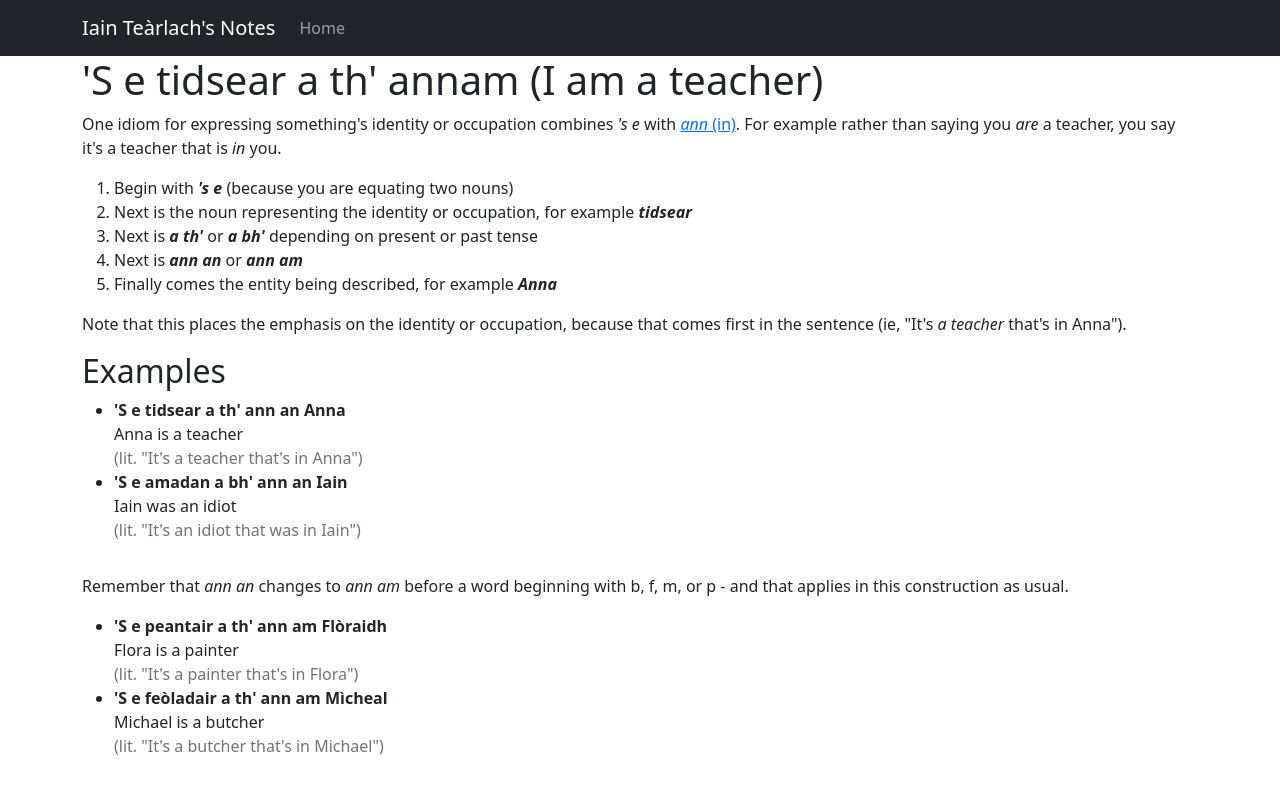
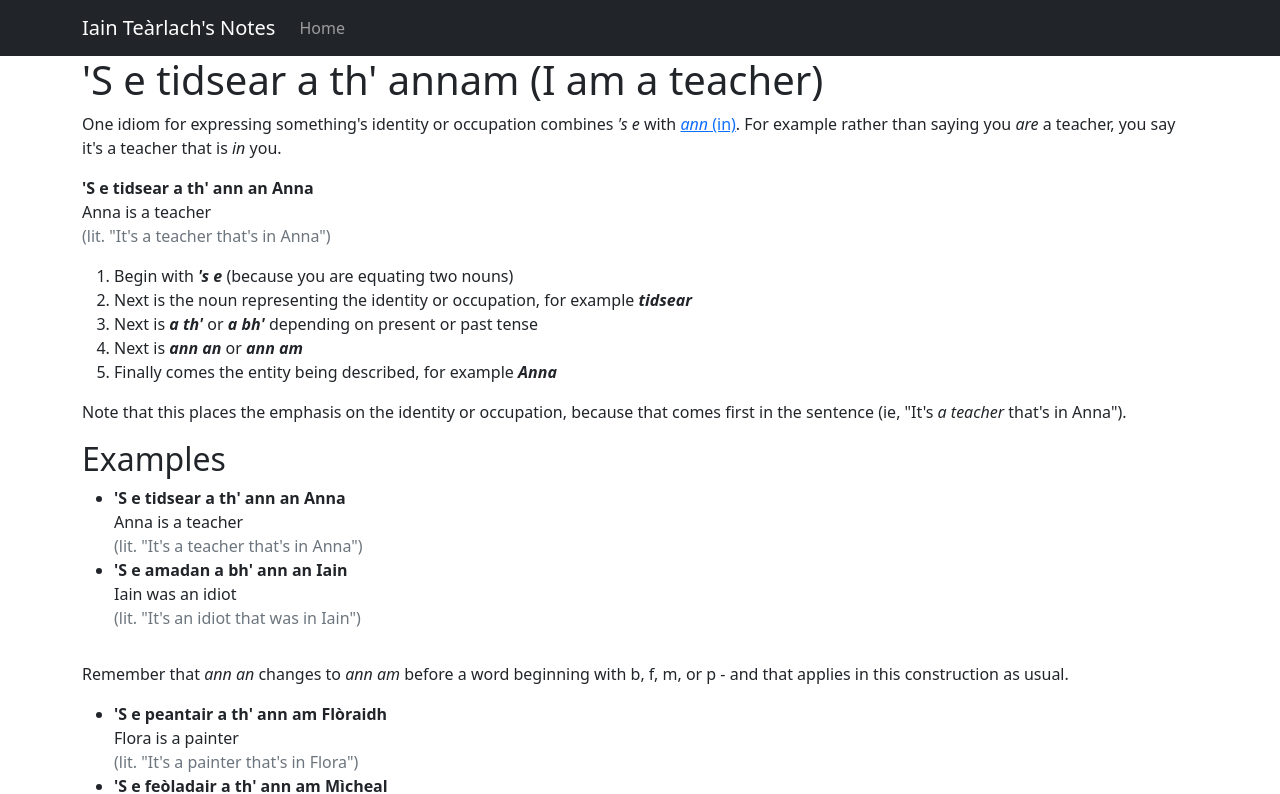
Before and after one commit to jbauschatz/IainsNotes, a React (Create React App) app: page /#/idiom/ItIsInMe in a window 1280 px wide. Shown: the top 794 px of the page. Built offline with nearby package versions, Linux system fonts and the light colour scheme.

Commit message:
Small cleanup to examples and references

```diff
--- a/src/app/grammar/preposition/preposition-air.tsx
+++ b/src/app/grammar/preposition/preposition-air.tsx
@@ -66,11 +66,6 @@ export function PrepositionAir(props: {}) {
                         <a>Tha an t-acras orm (The hunger is upon me)</a>
                     </LinkContainer>
                 </li>
-                <li>
-                    <LinkContainer to="/idiom/ThaGaolAgamOrt">
-                        <a>Tha gaol agam ort (My love is upon you)</a>
-                    </LinkContainer>
-                </li>
             </ul>
         </p>
 
--- a/src/app/idiom/idiom-it-is-in-me.tsx
+++ b/src/app/idiom/idiom-it-is-in-me.tsx
@@ -18,6 +18,13 @@ export function IdiomItIsInMe() {
                     <GD>ann</GD> (in)
                 </a></LinkContainer>.
                 For example rather than saying you <em>are</em> a teacher, you say it's a teacher that is <em>in</em> you.
+            </p>
+            <p>
+                <Example
+                    gaelic="'S e tidsear a th' ann an Anna"
+                    english="Anna is a teacher"
+                    englishLiteral="It's a teacher that's in Anna"
+                ></Example>
             </p>
             <p>
                 <ol>
```
